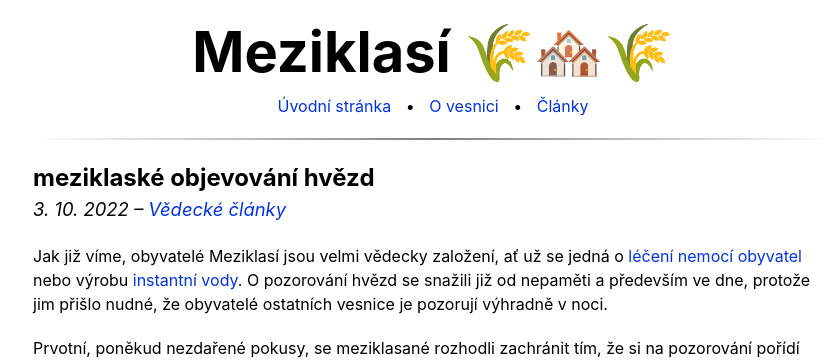
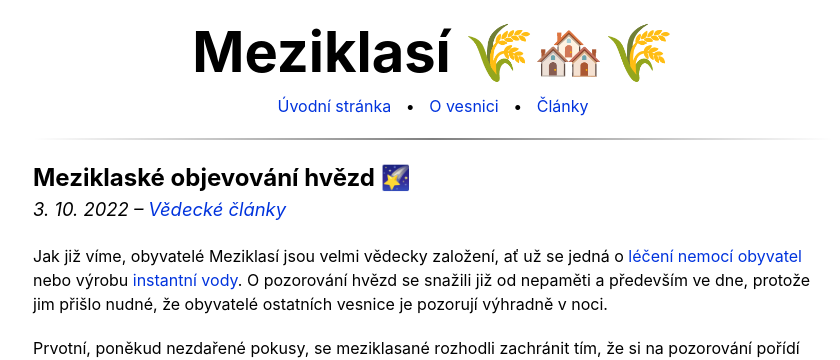
Before and after one commit to Meziklassociation/meziklasi, a Jekyll site: the page built from _posts/2022-10-03-objevovani-hvezd.md, in a window 1280 px wide. Shown: the top 360 px of the page, without its empty margins (207-1047 px from the left). Built offline with Jekyll 4.4.1, drawn with Linux system fonts in a browser that asks for light colours.

```diff
--- a/_posts/2022-10-03-objevovani-hvezd.md
+++ b/_posts/2022-10-03-objevovani-hvezd.md
@@ -1,5 +1,5 @@
 ---
-title: "meziklaské objevování hvězd"
+title: "Meziklaské objevování hvězd 🌠"
 category: Vědecké články
 description: "Informativní reportáž o historii meziklaské astronomie"
 ---
```
